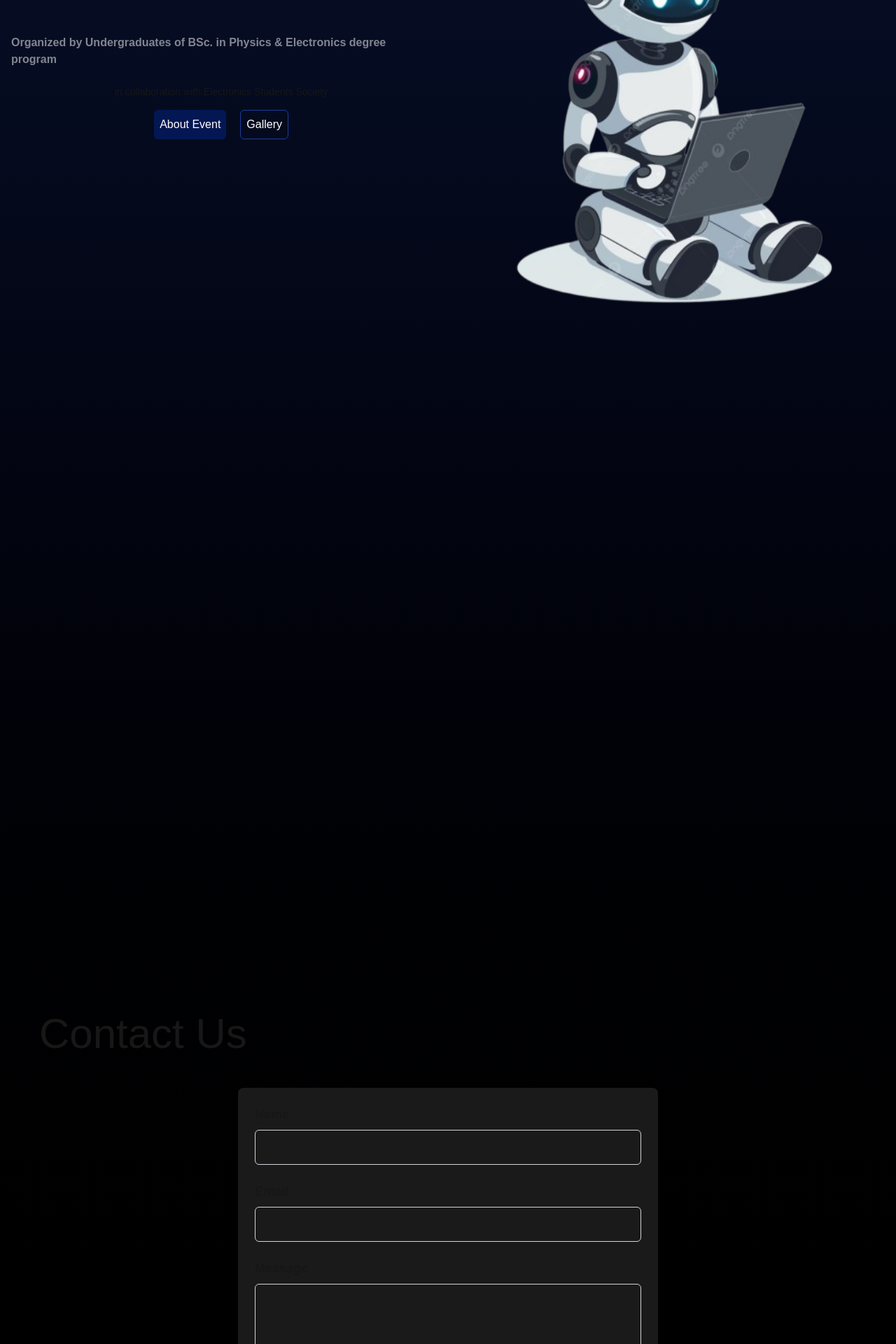
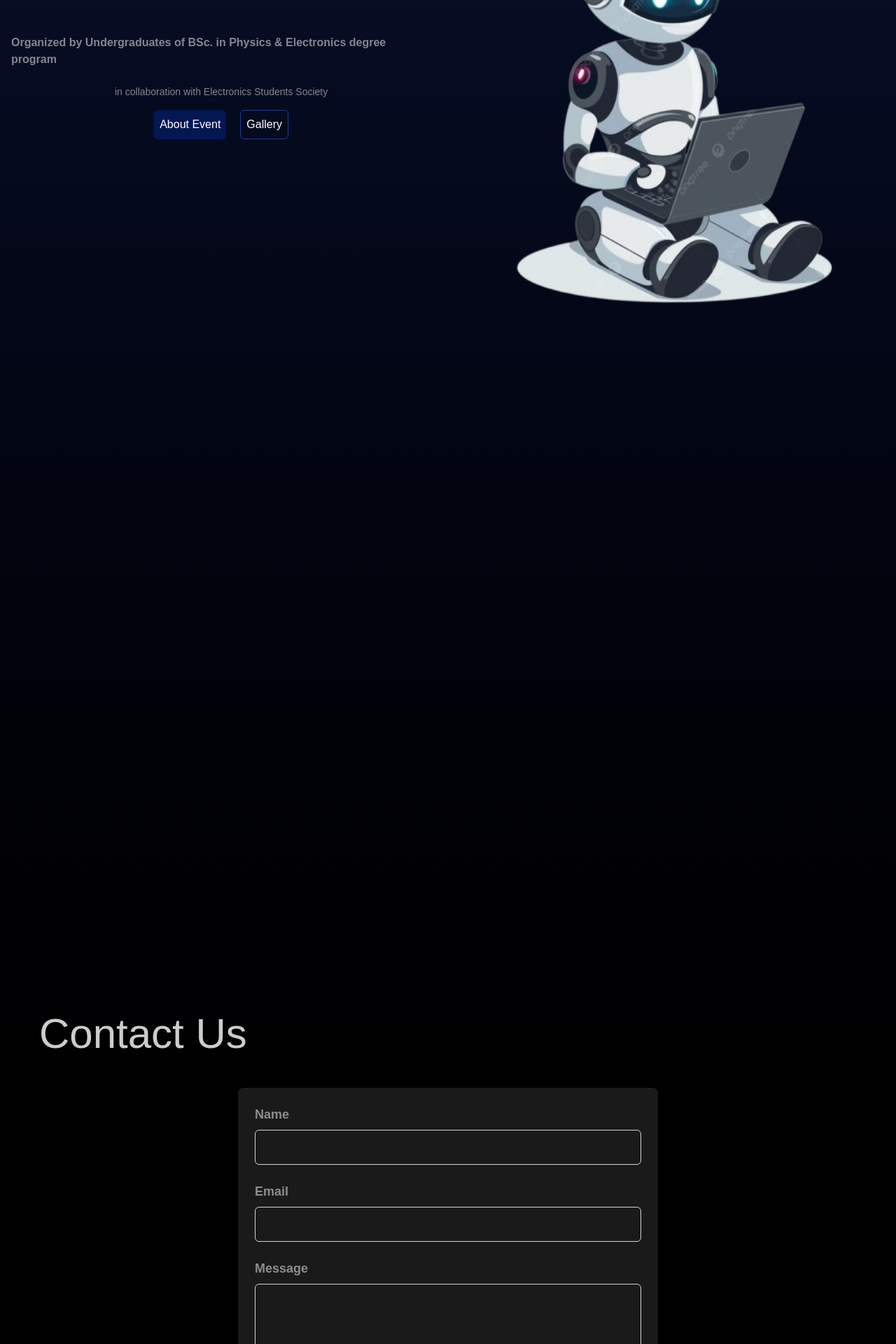
Before and after one commit to Bugzseater/evolve2_1, a Next.js app: page / in a window 1280 px wide. Shown: the part 300-2220 px from the top of the page at 70% size. Built offline with nearby package versions, Linux system fonts and the light colour scheme.

Commit message:
color change

```diff
--- a/src/components/About.tsx
+++ b/src/components/About.tsx
@@ -64,7 +64,7 @@ function About() {
     <div className='p-4 flex flex-col mt-5'>
       <h1
         ref={headingRef}
-        className='text-[30px] md:text-[40px] ml-4 md:ml-10 text-center md:text-left'
+        className=' text-white/80 text-[30px] md:text-[40px] ml-4 md:ml-10 text-center md:text-left'
       >
         ABOUT EVOLVE 24
       </h1>
@@ -85,7 +85,7 @@ function About() {
           ref={paragraphRef}
           className='w-full md:w-[60%] flex p-4 md:p-5 border ml-0 md:ml-10 text-sm md:text-base'
         >
-          <p className='text-justify'>
+          <p className='text-white/50 text-justify'>
             The undergraduates of the Bachelor of Science in Physics and
             Electronics degree program in collaboration with the Electronics
             Students Society, Faculty of Science of University of Kelaniya, is
--- a/src/components/Contact.tsx
+++ b/src/components/Contact.tsx
@@ -55,22 +55,22 @@ function Contact() {
 
   return (
     <div className='p-4 flex flex-col mt-10'>
-      <h1 className='contact-title text-[30px] md:text-[60px] ml-4 md:ml-10 text-center md:text-left mb-8'>Contact Us</h1>
+      <h1 className='text-white/80 contact-title text-[30px] md:text-[60px] ml-4 md:ml-10 text-center md:text-left mb-8'>Contact Us</h1>
       <form
         onSubmit={handleSubmit}
         className='flex flex-col gap-6 max-w-[600px] mx-auto bg-white/10 p-6 rounded-lg shadow-lg md:w-[80%]'>
 
-        <div className='flex flex-col'>
+        <div className='text-white/50 flex flex-col'>
           <label htmlFor="name" className='mb-2 text-lg font-semibold'>Name</label>
           <input type="text" id="name" name="name" required className='p-3 rounded-md border border-gray-300 focus:outline-none focus:ring-2 focus:ring-blue-500'/>
         </div>
 
-        <div className='flex flex-col'>
+        <div className='text-white/50 flex flex-col'>
           <label htmlFor="email" className='mb-2 text-lg font-semibold'>Email</label>
           <input type="email" id="email" name="email" required className='p-3 rounded-md border border-gray-300 focus:outline-none focus:ring-2 focus:ring-blue-500'/>
         </div>
 
-        <div className='flex flex-col'>
+        <div className='text-white/50 flex flex-col'>
           <label htmlFor="message" className='mb-2 text-lg font-semibold'>Message</label>
           <textarea id="message" name="message" required className='p-3 rounded-md border border-gray-300 focus:outline-none focus:ring-2 focus:ring-blue-500 resize-none h-[150px]'></textarea>
         </div>
--- a/src/components/Hero.tsx
+++ b/src/components/Hero.tsx
@@ -38,7 +38,7 @@ function Hero() {
         <span className='font-bold text-white/50 text-sm md:text-base'>
           Organized by Undergraduates of BSc. in Physics &amp; Electronics degree program
         </span> <br />
-        <span className='text-xs md:text-sm'>
+        <span className=' text-white/50 text-xs md:text-sm'>
           in collaboration with Electronics Students Society
         </span>
         <div ref={buttonsRef} className='flex flex-col md:flex-row gap-5 mt-4'>
--- a/src/components/Sponsers.tsx
+++ b/src/components/Sponsers.tsx
@@ -46,10 +46,10 @@ function Sponsers() {
 
   return (
     <div className='p-4 flex flex-col mt-10'>
-        <h1 className=' sponsers-title text-[30px] md:text-[60px] ml-4 md:ml-10 text-center md:text-left'>Sponsers</h1>
+        <h1 className=' text-white/80 sponsers-title text-[30px] md:text-[60px] ml-4 md:ml-10 text-center md:text-left'>Sponsers</h1>
         <div className='flex flex-wrap justify-center gap-4'>
             {/* Modernized card design */}
-            <div className='sponser-card flex gap-5 items-center justify-center sm:w-[22%] w-[100%] p-4 bg-white/10 rounded-lg shadow-lg hover:shadow-xl transition-shadow duration-300'>
+            <div className='text-white/50 sponser-card flex gap-5 items-center justify-center sm:w-[22%] w-[100%] p-4 bg-white/10 rounded-lg shadow-lg hover:shadow-xl transition-shadow duration-300'>
                 <Image src="/codegen.png" alt="CodeGen" width={100} height={100} className='rounded-full' />
                 <div className='flex flex-col justify-center items-start'>
                     <h3 className='text-lg font-semibold'>Golden Sponser</h3>
@@ -57,7 +57,7 @@ function Sponsers() {
                 </div>
             </div>
 
-            <div className='sponser-card flex gap-5 items-center justify-center sm:w-[22%] w-[100%] p-4 bg-white/10 rounded-lg shadow-lg hover:shadow-xl transition-shadow duration-300'>
+            <div className='text-white/50 sponser-card flex gap-5 items-center justify-center sm:w-[22%] w-[100%] p-4 bg-white/10 rounded-lg shadow-lg hover:shadow-xl transition-shadow duration-300'>
                 <div className=' flex flex-col justify-center items-start'>
                     <h3 className='text-lg font-semibold'>DIGITAL MEDIA</h3>
                     <h4 className='text-md text-gray-400'>HackSL</h4>
@@ -65,7 +65,7 @@ function Sponsers() {
                 <Image src="/hacksl.png" alt="CodeGen" width={100} height={100} className='rounded-full' />
             </div>
 
-            <div className='sponser-card flex gap-5 items-center justify-center sm:w-[22%] w-[100%] p-4 bg-white/10 rounded-lg shadow-lg hover:shadow-xl transition-shadow duration-300'>
+            <div className='text-white/50 sponser-card flex gap-5 items-center justify-center sm:w-[22%] w-[100%] p-4 bg-white/10 rounded-lg shadow-lg hover:shadow-xl transition-shadow duration-300'>
                 <Image src="/ceremoney.png" alt="CodeGen" width={100} height={100} className='rounded-full' />
                 <div className=' flex flex-col justify-center items-start'>
                     <h3 className='text-lg font-semibold'>PHOTOGRAPHY</h3>
@@ -73,7 +73,7 @@ function Sponsers() {
                 </div>
             </div>
 
-            <div className='sponser-card flex gap-5 items-center justify-center sm:w-[22%] w-[100%] p-4 bg-white/10 rounded-lg shadow-lg hover:shadow-xl transition-shadow duration-300'>
+            <div className='text-white/50 sponser-card flex gap-5 items-center justify-center sm:w-[22%] w-[100%] p-4 bg-white/10 rounded-lg shadow-lg hover:shadow-xl transition-shadow duration-300'>
 
                 <div className=' flex flex-col justify-center items-start'>
                     <h3 className='text-lg font-semibold'>DIGITAL MEDIA</h3>
```
